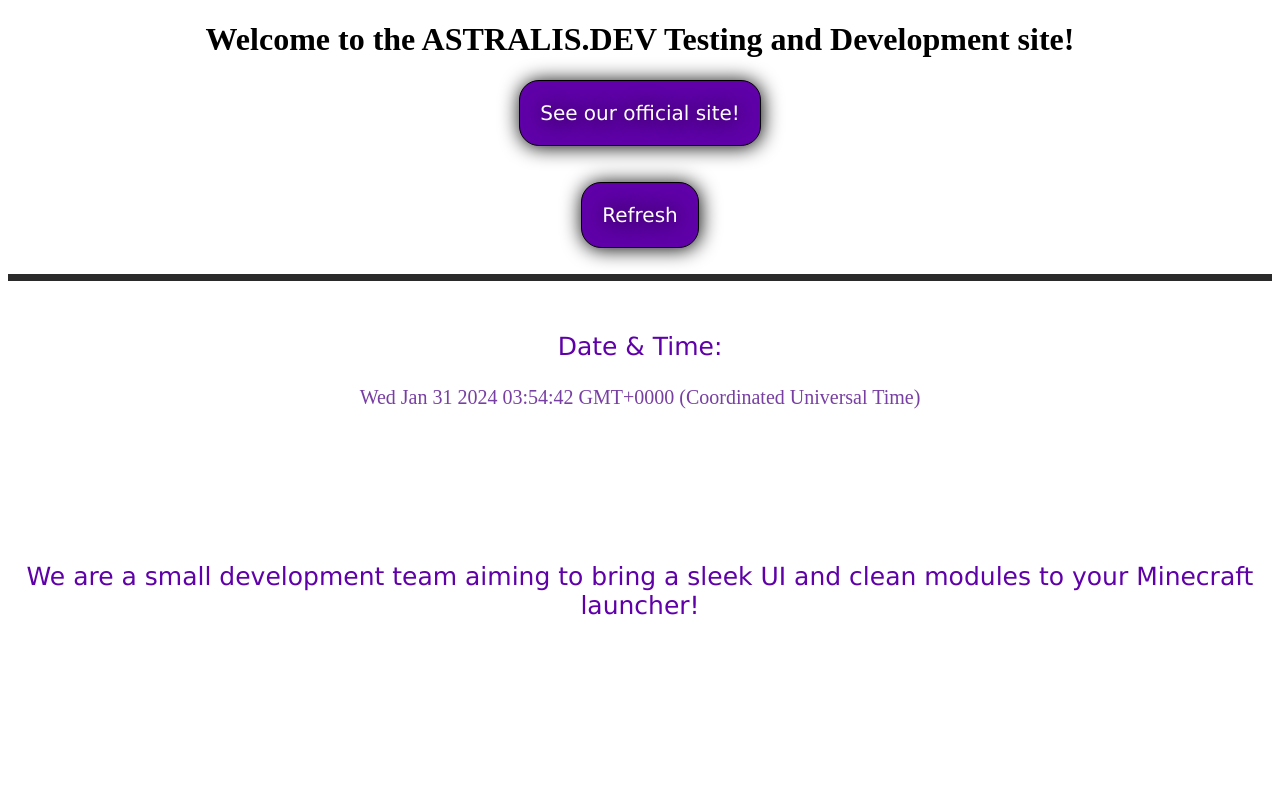
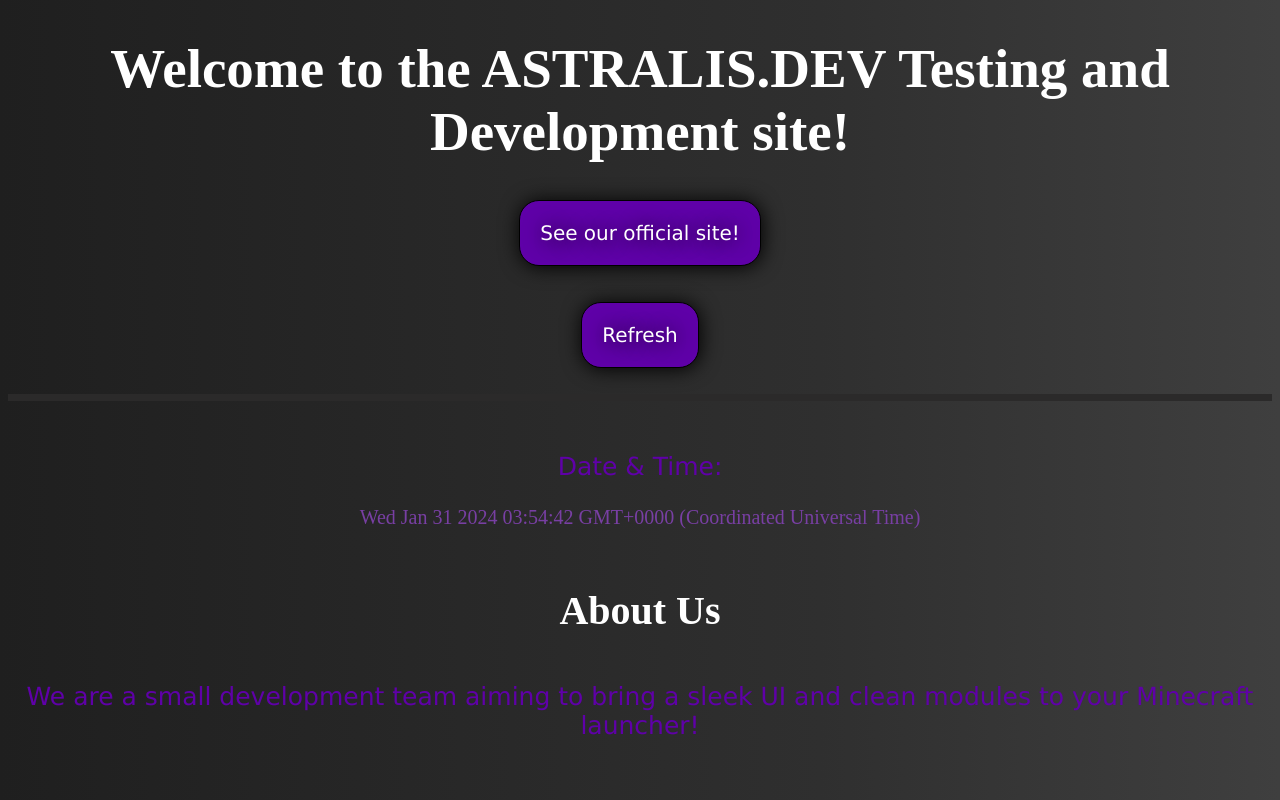
Before and after one commit to KaiRocks2006/astralis.dev, a plain HTML site: page index.html in a window 1280 px wide. Shown: the top 800 px of the page. Drawn offline with Linux system fonts and the light colour scheme.

Commit message:
Update style.css

```diff
--- a/style.css
+++ b/style.css
@@ -1,7 +1,9 @@
-/*body { background-color: rgb(31, 31, 31); }*/
+body { background-color: rgb(31, 31, 31);
+     background: rgb(31,31,31);
+     background: linear-gradient(90deg, rgba(31,31,31,1) 0%, rgba(47,47,47,1) 64%, rgba(63,63,63,1) 100%);
+     }
 
-background: rgb(31,31,31);
-background: linear-gradient(90deg, rgba(31,31,31,1) 0%, rgba(47,47,47,1) 64%, rgba(63,63,63,1) 100%);
+
 
 h1 { color: rgb(255, 255, 255); font-size: 55px; }
 
```
